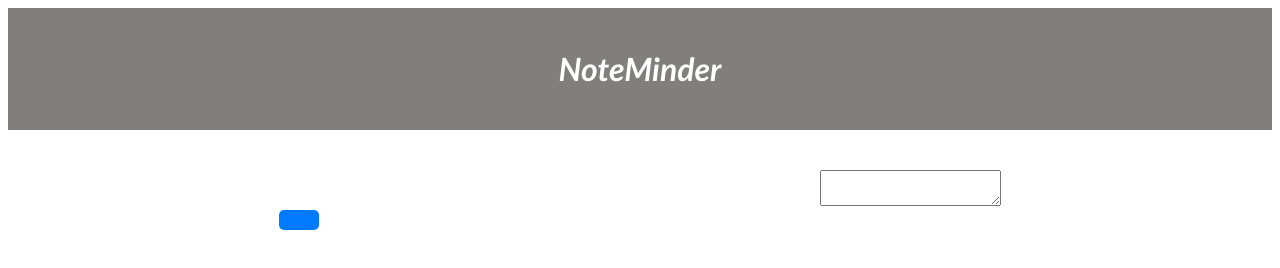
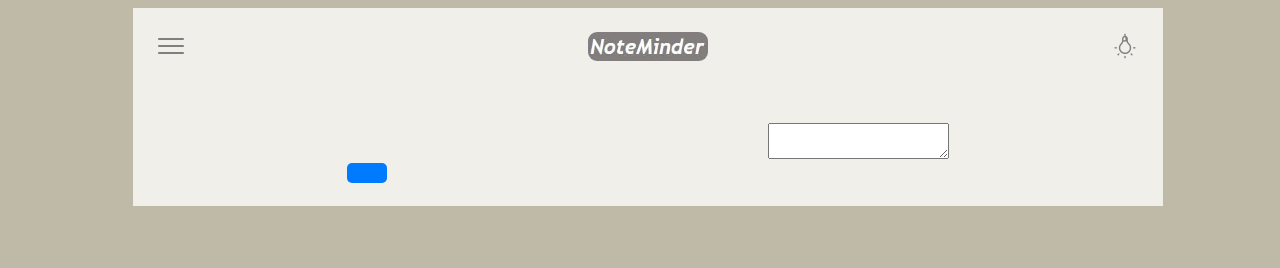
Before and after one commit to SpaceTimmi/NoteFinder, a plain HTML site: page index.html in a window 1280 px wide. Drawn offline with Linux system fonts and the light colour scheme.

Commit message:
html structure and navigation bar update

```diff
--- a/index.html
+++ b/index.html
@@ -7,12 +7,23 @@
     <link rel="stylesheet" href="style.css">
 </head>
 <body>
+    <div id="screen">
     <header>
         <div id="overview-nav">
             <!-- Home Navbar -->
-            <nav id="nav-bar"></nav>
-            <h1 id="logo">NoteMinder</h1>
-            <div id="dark-mode-btn"></div>
+            <div id="nav-container">
+                <img id="nav-menu-icon" src="./icons/navigation-menu/icons8-menu-30.png" alt="navigation">
+                <div id="nav-bar"></div>
+            </div>
+            <!-- Logo -->
+            <div id="logo-div">
+                <img id="logo" src="./images/logo.JPG" alt="logo" >
+            </div>
+            <!-- Dark Mode Button -->
+            <div id="dark-mode-container">
+                <img id="dark-mode-icon"  src="./icons/bulb/icons8-bulb-30.png" alt="dark mode button">
+                <div id="dark-mode-btn"></div>
+            </div>
         </div>
 
         <div id="single-note-nav-view">
@@ -49,6 +60,7 @@
 
         </div>
     </main>
+    </div>
 
     <script src="script.js"></script>
 </body>
--- a/style.css
+++ b/style.css
@@ -1,18 +1,61 @@
 body {
     font-family: Arial, sans-serif;
+    background-color: #BFBAA8;
+    /* */
+    text-align: center;
+    width: 100%;
+
 }
 
+#screen {
+    background-color: #F1EFEA;
+    /* */
+    display: inline-block;
+    margin: 0 auto;
+    padding: 3px;
+
+}
+
+/*Styling for Large Screens */
+@media screen and (min-width:1200px) {
+    #screen {
+        width: 80%;
+    }
+
+}
+
+/*Styling for Small Screens */
+@media screen and (max-width:1200px) {
+    #screen {
+        width: 100%;
+    }
+}
+
+/* Navigation Bar */
+#overview-nav {
+    display: flex;
+    flex-direction: row;
+    justify-content: space-between;
+}
+
+
+
 header {
-    background-color: #817E7E;
-    color: #fff;
+    /*
+    background-color: black;
+    */
     text-align: center;
     padding: 20px;
+    height: 32px;
 }
 
 #logo {
-    font-style: italic;
-    font-family: 'Trebuchet MS', 'Lucida Sans Unicode', 'Lucida Grande', 'Lucida Sans', Arial, sans-serif;
+    width: 120px;
+    border: 1px solid #F1EFEA;
+    border-radius: 10px;
 }
+
+
 
 main {
     display: flex;
```
Also changed, not shown: icons/bulb/icons8-bulb-30.png (added), icons/bulb/icons8-bulb-64.png (added).
